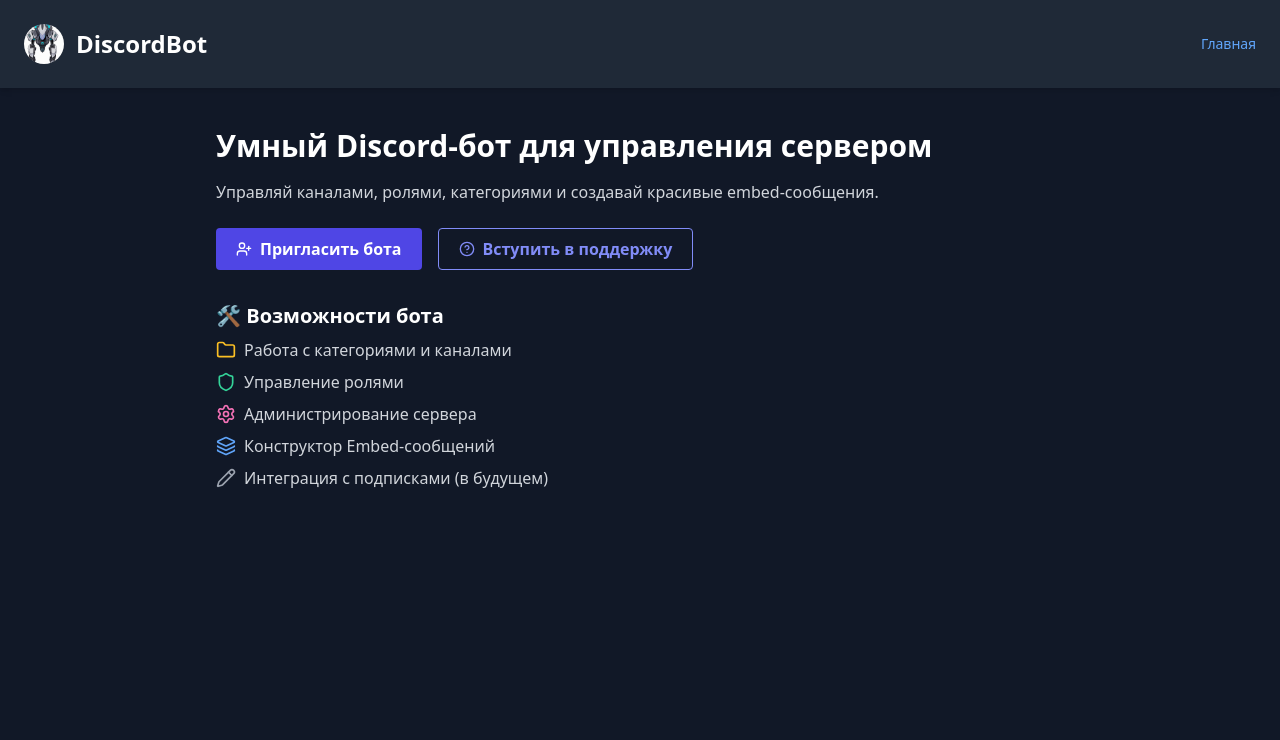
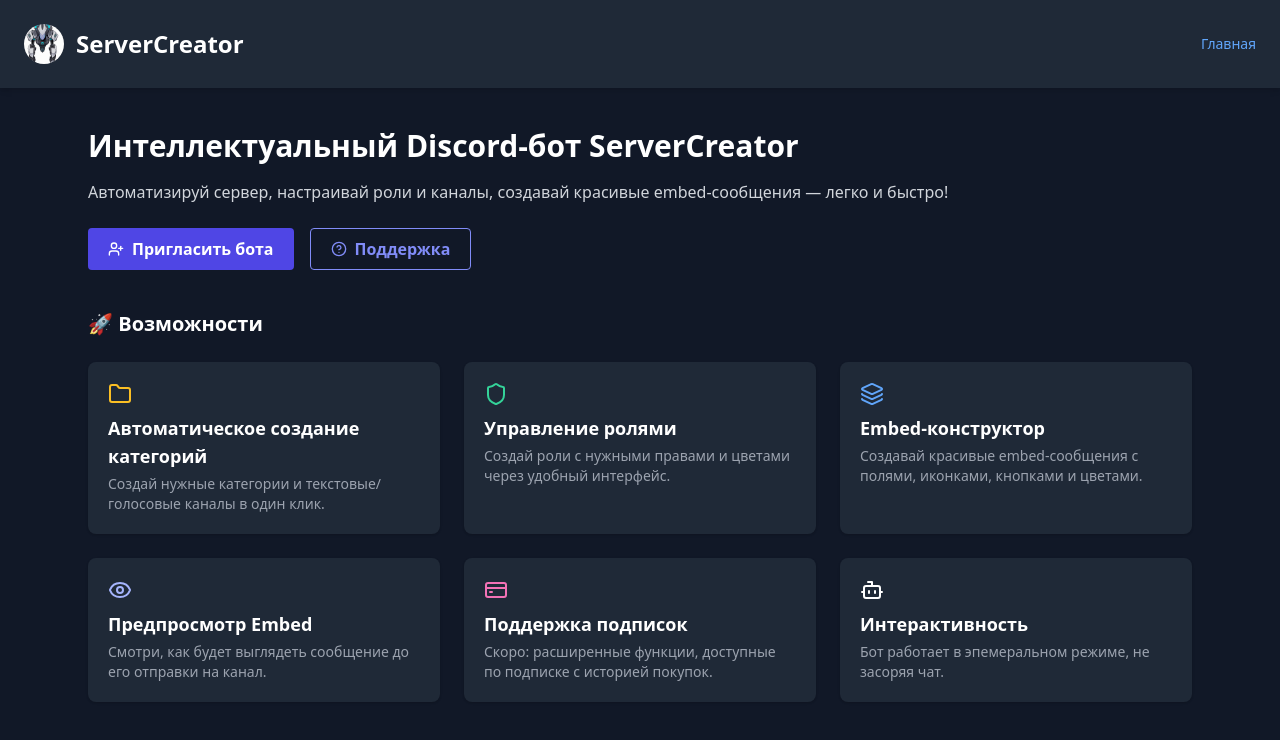
Before and after one commit to YuppyDev/ServerCreatorSite, a plain HTML site: page index.html in a window 1280 px wide. Drawn offline with nearby package versions, Linux system fonts and the light colour scheme.

Commit message:
Update index.html

```diff
--- a/index.html
+++ b/index.html
@@ -3,7 +3,7 @@
 <head>
   <meta charset="UTF-8" />
   <meta name="viewport" content="width=device-width, initial-scale=1.0" />
-  <title>DiscordBot</title>
+  <title>ServerCreator</title>
   <script src="https://unpkg.com/lucide@latest"></script>
   <script>
     window.onload = () => lucide.createIcons();
@@ -14,50 +14,60 @@
   <header class="flex items-center justify-between p-6 bg-gray-800 shadow-md">
     <div class="flex items-center gap-3">
       <img src="загруженное.png" alt="Bot Avatar" class="w-10 h-10 rounded-full">
-      <h1 class="text-2xl font-bold">DiscordBot</h1>
+      <h1 class="text-2xl font-bold">ServerCreator</h1>
     </div>
     <nav class="text-sm">
       <a href="#" class="text-blue-400 hover:underline">Главная</a>
     </nav>
   </header>
 
-  <main class="max-w-4xl mx-auto mt-10 px-6">
-    <h2 class="text-3xl font-bold mb-4">Умный Discord-бот для управления сервером</h2>
-    <p class="text-gray-300 mb-6">Управляй каналами, ролями, категориями и создавай красивые embed-сообщения.</p>
+  <main class="max-w-6xl mx-auto mt-10 px-6">
+    <h2 class="text-3xl font-bold mb-4">Интеллектуальный Discord-бот ServerCreator</h2>
+    <p class="text-gray-300 mb-6">Автоматизируй сервер, настраивай роли и каналы, создавай красивые embed-сообщения — легко и быстро!</p>
 
-    <div class="flex gap-4 mb-8">
+    <div class="flex gap-4 flex-wrap mb-10">
       <a href="https://discord.com/oauth2/authorize?client_id=1359053656388800643&permissions=18153047551543&integration_type=0&scope=bot+applications.commands" class="bg-indigo-600 hover:bg-indigo-700 px-5 py-2 rounded text-white font-semibold flex items-center gap-2">
         <i data-lucide="user-plus" class="w-4 h-4"></i> Пригласить бота
       </a>
       <a href="#" class="border border-indigo-400 text-indigo-400 hover:bg-indigo-600 hover:text-white px-5 py-2 rounded font-semibold flex items-center gap-2">
-        <i data-lucide="help-circle" class="w-4 h-4"></i> Вступить в поддержку
+        <i data-lucide="help-circle" class="w-4 h-4"></i> Поддержка
       </a>
     </div>
 
     <section>
-      <h3 class="text-xl font-semibold mb-2">🛠 Возможности бота</h3>
-      <ul class="space-y-2 text-gray-300">
-        <li class="flex items-center gap-2">
-          <i data-lucide="folder" class="w-5 h-5 text-yellow-400"></i>
-          Работа с категориями и каналами
-        </li>
-        <li class="flex items-center gap-2">
-          <i data-lucide="shield" class="w-5 h-5 text-green-400"></i>
-          Управление ролями
-        </li>
-        <li class="flex items-center gap-2">
-          <i data-lucide="settings" class="w-5 h-5 text-pink-400"></i>
-          Администрирование сервера
-        </li>
-        <li class="flex items-center gap-2">
-          <i data-lucide="layers" class="w-5 h-5 text-blue-400"></i>
-          Конструктор Embed-сообщений
-        </li>
-        <li class="flex items-center gap-2">
-          <i data-lucide="pencil" class="w-5 h-5 text-gray-400"></i>
-          Интеграция с подписками (в будущем)
-        </li>
-      </ul>
+      <h3 class="text-xl font-semibold mb-6">🚀 Возможности</h3>
+      <div class="grid grid-cols-1 md:grid-cols-2 lg:grid-cols-3 gap-6">
+        <div class="bg-gray-800 p-5 rounded-lg shadow hover:shadow-xl transition">
+          <i data-lucide="folder" class="w-6 h-6 text-yellow-400 mb-2"></i>
+          <h4 class="text-lg font-bold mb-1">Автоматическое создание категорий</h4>
+          <p class="text-gray-400 text-sm">Создай нужные категории и текстовые/голосовые каналы в один клик.</p>
+        </div>
+        <div class="bg-gray-800 p-5 rounded-lg shadow hover:shadow-xl transition">
+          <i data-lucide="shield" class="w-6 h-6 text-green-400 mb-2"></i>
+          <h4 class="text-lg font-bold mb-1">Управление ролями</h4>
+          <p class="text-gray-400 text-sm">Создай роли с нужными правами и цветами через удобный интерфейс.</p>
+        </div>
+        <div class="bg-gray-800 p-5 rounded-lg shadow hover:shadow-xl transition">
+          <i data-lucide="layers" class="w-6 h-6 text-blue-400 mb-2"></i>
+          <h4 class="text-lg font-bold mb-1">Embed-конструктор</h4>
+          <p class="text-gray-400 text-sm">Создавай красивые embed-сообщения с полями, иконками, кнопками и цветами.</p>
+        </div>
+        <div class="bg-gray-800 p-5 rounded-lg shadow hover:shadow-xl transition">
+          <i data-lucide="eye" class="w-6 h-6 text-indigo-300 mb-2"></i>
+          <h4 class="text-lg font-bold mb-1">Предпросмотр Embed</h4>
+          <p class="text-gray-400 text-sm">Смотри, как будет выглядеть сообщение до его отправки на канал.</p>
+        </div>
+        <div class="bg-gray-800 p-5 rounded-lg shadow hover:shadow-xl transition">
+          <i data-lucide="credit-card" class="w-6 h-6 text-pink-400 mb-2"></i>
+          <h4 class="text-lg font-bold mb-1">Поддержка подписок</h4>
+          <p class="text-gray-400 text-sm">Скоро: расширенные функции, доступные по подписке с историей покупок.</p>
+        </div>
+        <div class="bg-gray-800 p-5 rounded-lg shadow hover:shadow-xl transition">
+          <i data-lucide="bot" class="w-6 h-6 text-teal-400 mb-2"></i>
+          <h4 class="text-lg font-bold mb-1">Интерактивность</h4>
+          <p class="text-gray-400 text-sm">Бот работает в эпемеральном режиме, не засоряя чат.</p>
+        </div>
+      </div>
     </section>
   </main>
 </body>
```
